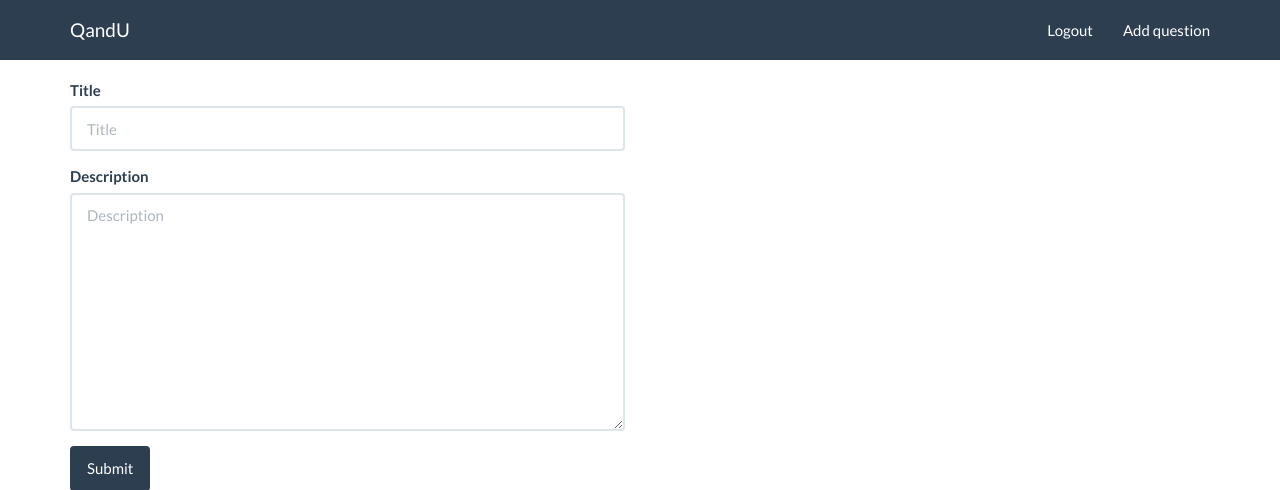
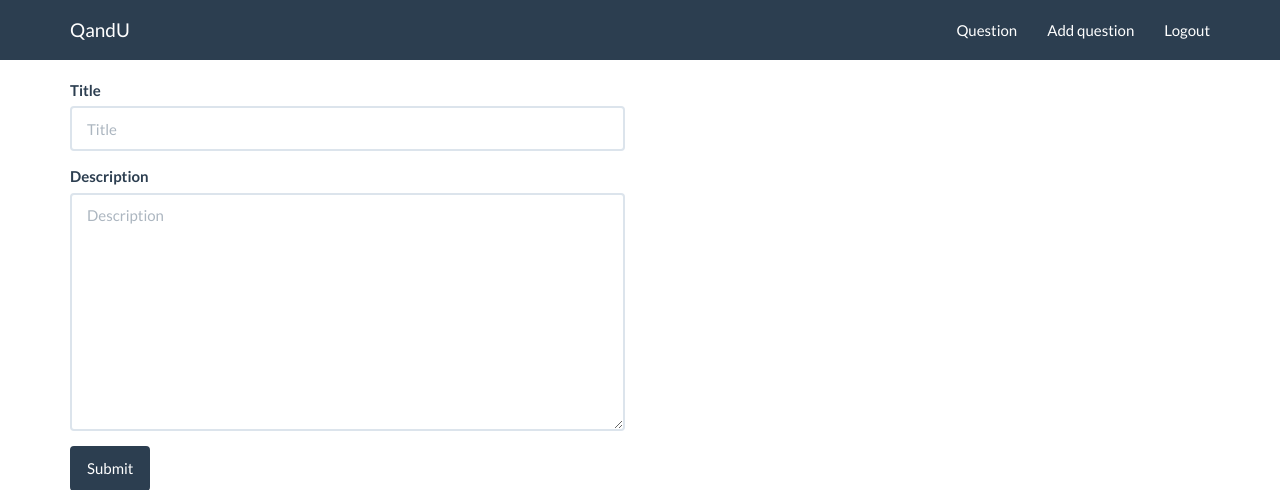
Before and after one commit to NickNg5/qandu_app, a Django app: page /question/create/ in a window 1280 px wide. Shown: the top 490 px of the page. Run offline with Django 3.2, Linux system fonts and the light colour scheme; the visitor is signed in with stand-in values (Sample User, id 1); some libraries are stand-ins or nearby versions.

Commit message:
Add question list view

```diff
--- a/core/urls.py
+++ b/core/urls.py
@@ -6,4 +6,5 @@ urlpatterns = patterns('',
     url(r'^user/', include('registration.backends.simple.urls')),
     url(r'^user/', include('django.contrib.auth.urls')),
     url(r'^question/create/$', QuestionCreateView.as_view(), name='question_create'),
+    url(r'^question/$', QuestionListView.as_view(), name='question_list'),
 )
--- a/core/views.py
+++ b/core/views.py
@@ -1,5 +1,5 @@
 from django.shortcuts import render
-from django.views.generic import TemplateView, CreateView
+from django.views.generic import TemplateView, CreateView, ListView
 from django.core.urlresolvers import reverse_lazy
 from .models import *
 
@@ -11,8 +11,11 @@ class QuestionCreateView(CreateView):
       model = Question
       template_name = 'question/question_form.html'
       fields = ['title', 'description']
-      success_url = reverse_lazy('home')
+      success_url = reverse_lazy('question_list')
 
       def form_valid(self, form):
           form.instance.user = self.request.user
           return super(QuestionCreateView, self).form_valid(form)
+class QuestionListView(ListView):
+    model = Question
+    template_name = 'question/question_list.html'
--- a/qandu_app/settings.py
+++ b/qandu_app/settings.py
@@ -118,5 +118,5 @@ STATICFILES_DIRS = (os.path.join(MAIN_DIR, 'static'),)
 STATIC_ROOT = 'staticfiles'
 
 LOGIN_URL = '/user/login'
-LOGIN_REDIRECT_URL = '/'
+LOGIN_REDIRECT_URL = '/question/'
 SITE_ID = 1
--- a/templates/base.html
+++ b/templates/base.html
@@ -24,8 +24,9 @@
         <div id="navbar" class="navbar-collapse collapse">
           <ul class="nav navbar-nav navbar-right">
             {% if user.is_authenticated %}
+            <li><a href="{% url 'question_list' %}">Question</a></li>
+            <li><a href="{% url 'question_create' %}">Add question</a></li>
             <li><a href="{% url 'auth_logout' %}">Logout</a></li>
-            <li><a href="{% url 'question_create' %}">Add question</a></li>
             {% else %}
             <li><a href="{% url 'auth_login' %}">Login</a></li>
             {% endif %}
```
Also changed, not shown: templates/question/question_list.html (added, +9 -0 lines).
